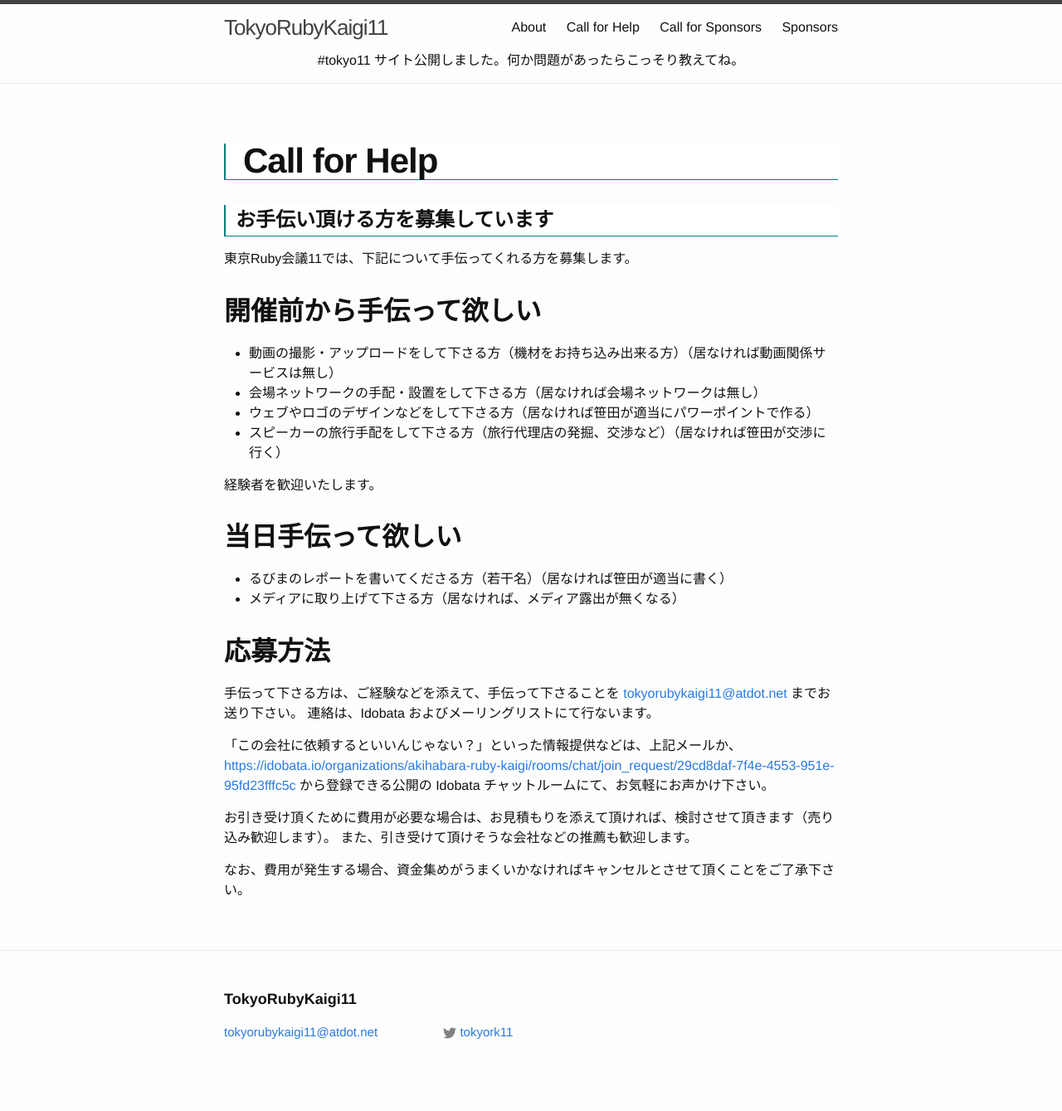
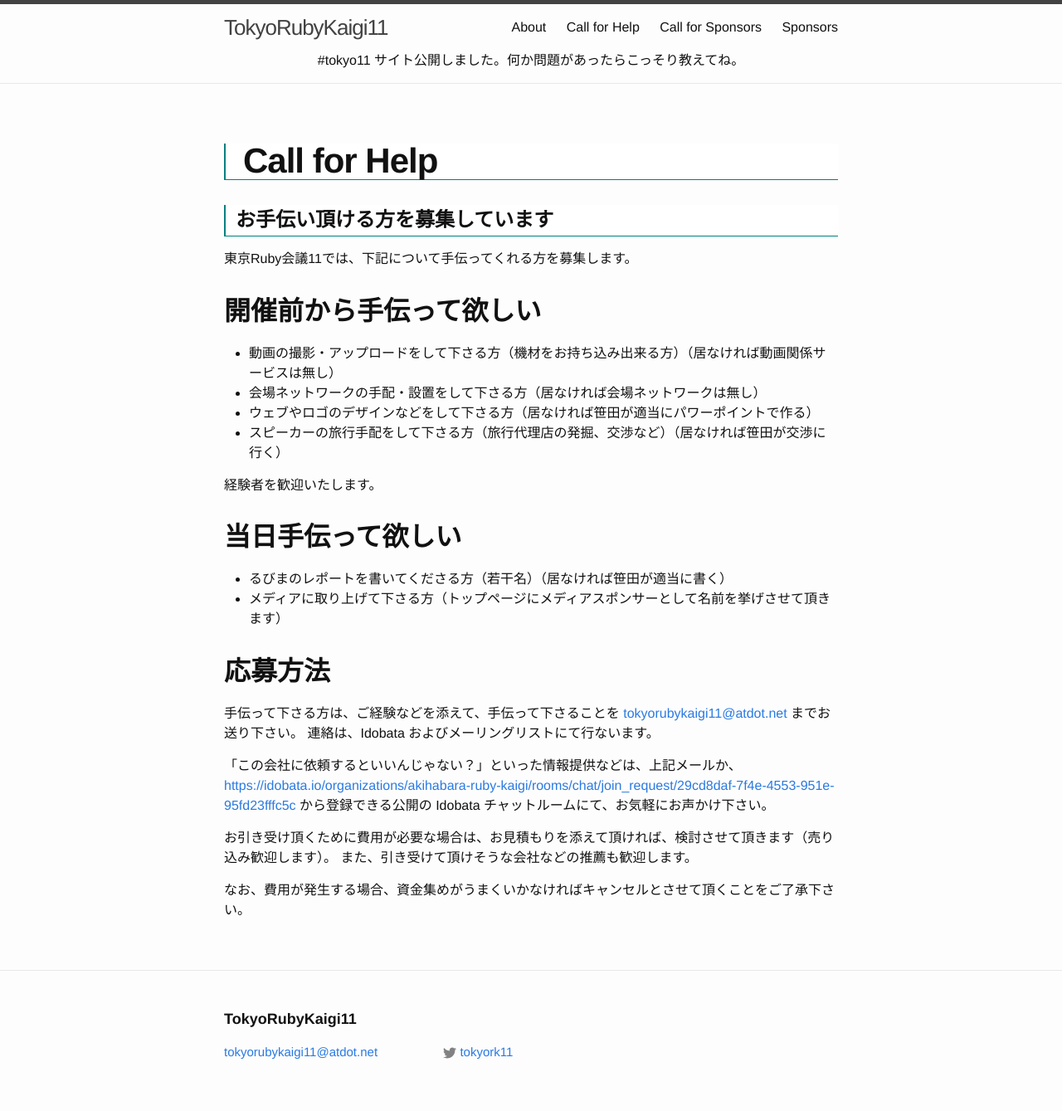
Before and after one commit to ko1/tokyo11, a Jekyll site: the page built from cfh.md, in a window 1280 px wide. Shown: the whole page at 83% size. Built offline with Jekyll 4.4.1, drawn with Linux system fonts in a browser that asks for light colours; before the commit the page ends 1315 px from its top, so only the background shows below that.

Commit message:
add cfh about media

```diff
--- a/cfh.md
+++ b/cfh.md
@@ -20,7 +20,7 @@
 ## 当日手伝って欲しい
 
 * るびまのレポートを書いてくださる方（若干名）（居なければ笹田が適当に書く）
-* メディアに取り上げて下さる方（居なければ、メディア露出が無くなる）
+* メディアに取り上げて下さる方（トップページにメディアスポンサーとして名前を挙げさせて頂きます）
 
 ## 応募方法
 
```
